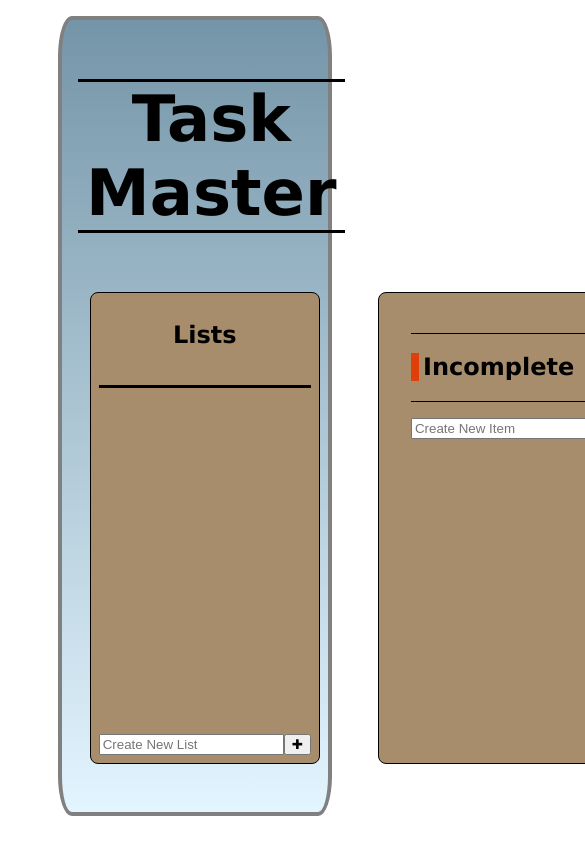
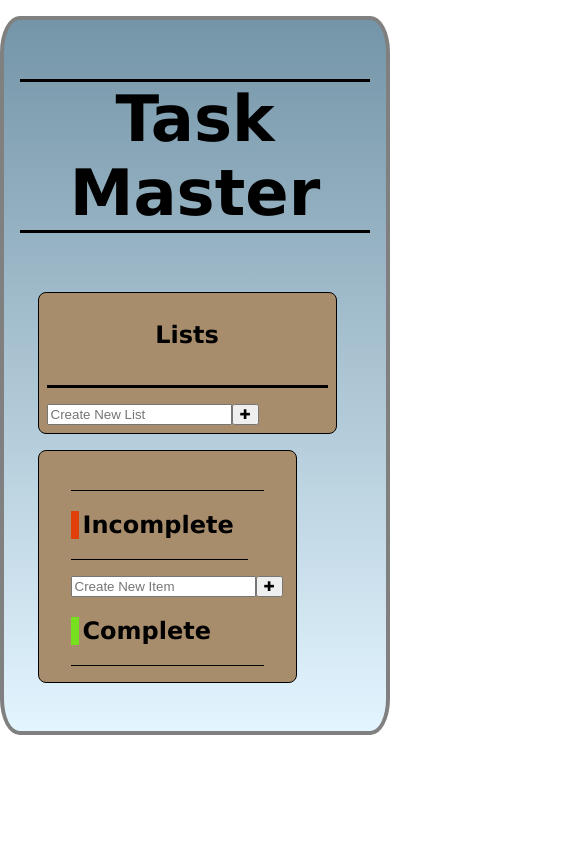
Before and after one commit to ajineer/phase-1-project, a plain HTML site: page index.html in a window 390 px wide. Shown: the top 844 px of the page, 585 px wide, since content can reach past the window. Drawn offline with Linux system fonts and the light colour scheme; no server answers.

Commit message:
made toDo list mobile friendly

```diff
--- a/styles.css
+++ b/styles.css
@@ -8,8 +8,8 @@ body{
     flex-direction: column;
     background: linear-gradient(#7495A8, #E3F5FF);
     align-items: center;
-    max-width: 60vw;
-    height: 90vh;
+    max-width: fit-content;
+    /* height: 90vh; */
     margin-left: auto;
     margin-right: auto;
     padding: 1rem;
@@ -96,7 +96,7 @@ h1{
     display: flex;
     flex-direction: column;
     margin-top: 1rem;
-    margin-left: 20%;
+    margin-right: 3.5rem;
     padding: 0 2rem 0 2rem;
     border-radius: .5rem;
     border: solid black .1rem;
@@ -196,3 +196,21 @@ h1{
     word-wrap: break-word;
     max-width: 14ch;
 }
+
+@media (max-width: 57.5rem){
+    #toDo-columns{
+        flex-direction: column;
+    }
+    #main-container, #toDoList, #toDo-columns, #toDoLists{
+        overflow: scroll;
+    }
+    #main-container h1{
+        word-wrap: break-word;
+    }
+    #task-list{
+        flex-direction: column;
+    }
+    #complete-items-div{
+        margin-left: 0;
+    }
+}
```
